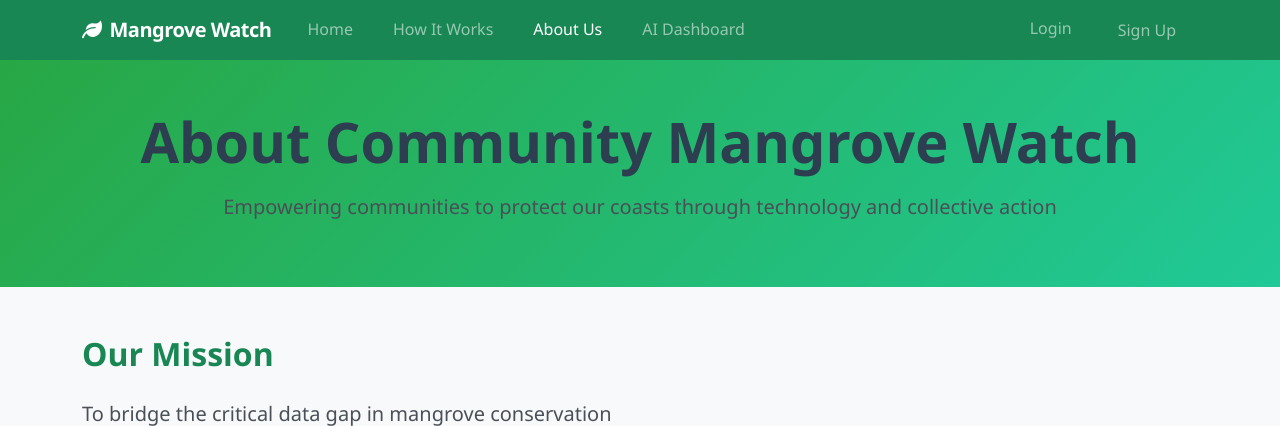
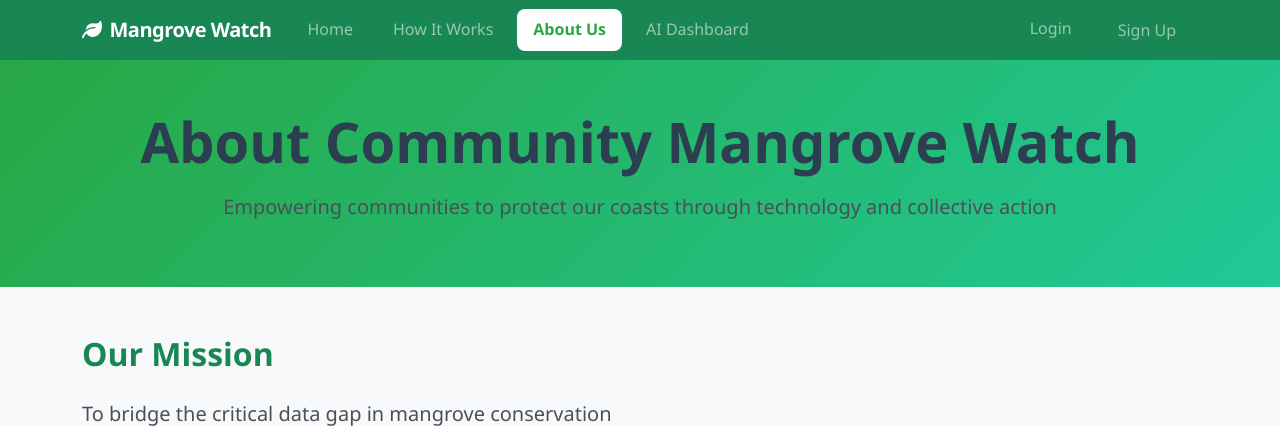
Before and after one commit to dhruvil-1207/MangroveWatch-ByteMates, a Flask app: page /about in a window 1280 px wide. Shown: the top 426 px of the page. Run offline with Flask 3, Linux system fonts and the light colour scheme; some libraries are stand-ins or nearby versions.

Commit message:
fixed the navbar

```diff
--- a/static/css/style.css
+++ b/static/css/style.css
@@ -93,6 +93,21 @@ body {
 .navbar-nav .nav-link:hover {
     background-color: rgba(255, 255, 255, 0.1);
     transform: translateY(-1px);
+}
+
+/* Fix: Navbar Sign Up button white background text color issue */
+.navbar .nav-link.active,
+.navbar .nav-link.signup-active {
+    background-color: #ffffff !important;
+    color: #28a745 !important; /* Green text for contrast */
+    font-weight: 700;
+    border-radius: var(--border-radius);
+}
+
+.navbar .nav-link.active:hover,
+.navbar .nav-link.signup-active:hover {
+    color: #20c997 !important; /* Accent green on hover */
+    background-color: #f8f9fa !important; /* Light gray for hover bg */
 }
 
 /* Card Enhancements */
```
